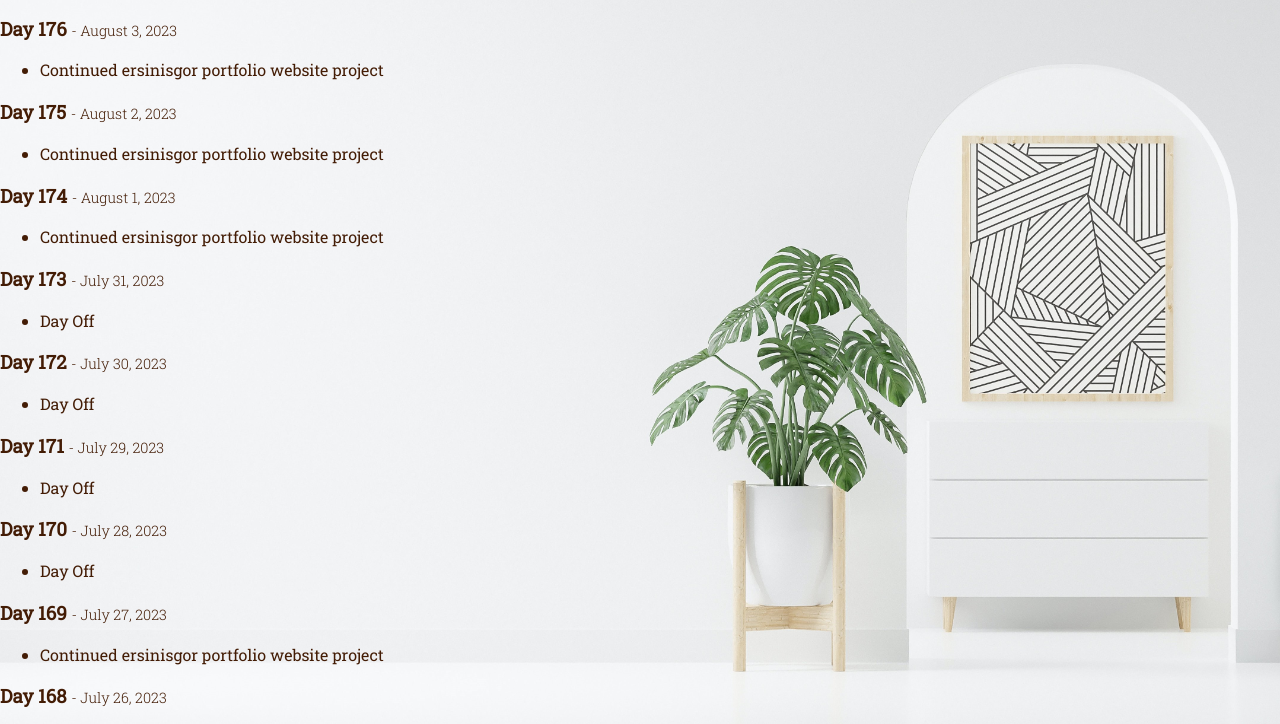
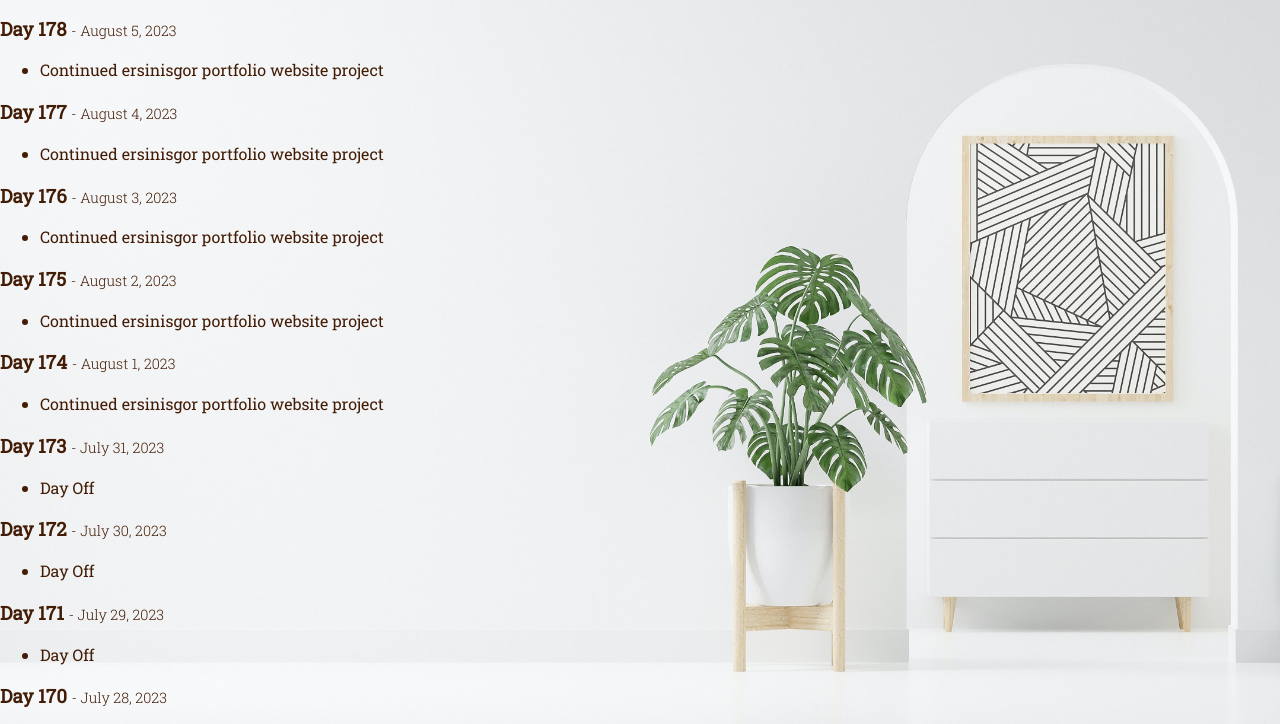
Before and after one commit to ersinisgor/everyday-coding, a plain HTML site: page index.html in a window 1280 px wide. Shown: the part 66-790 px from the top of the page. Drawn offline with Linux system fonts and the light colour scheme; files whose address does not match are found by name.

Commit message:
Add day 177-178

```diff
--- a/index.html
+++ b/index.html
@@ -62,6 +62,26 @@
 <body>
   <main>
     <h1>Everyday Coding Summarize</h1>
+
+    <!-- Day 178 -->
+    <div class="day178">
+      <h3>Day 178 <span class="date"> - August 5, 2023</span></h3>
+      <p class="list">
+      <ul>
+        <li>Continued ersinisgor portfolio website project</li>
+      </ul>
+      </p>
+    </div>
+
+    <!-- Day 177 -->
+    <div class="day177">
+      <h3>Day 177 <span class="date"> - August 4, 2023</span></h3>
+      <p class="list">
+      <ul>
+        <li>Continued ersinisgor portfolio website project</li>
+      </ul>
+      </p>
+    </div>
 
     <!-- Day 176 -->
     <div class="day176">
```
